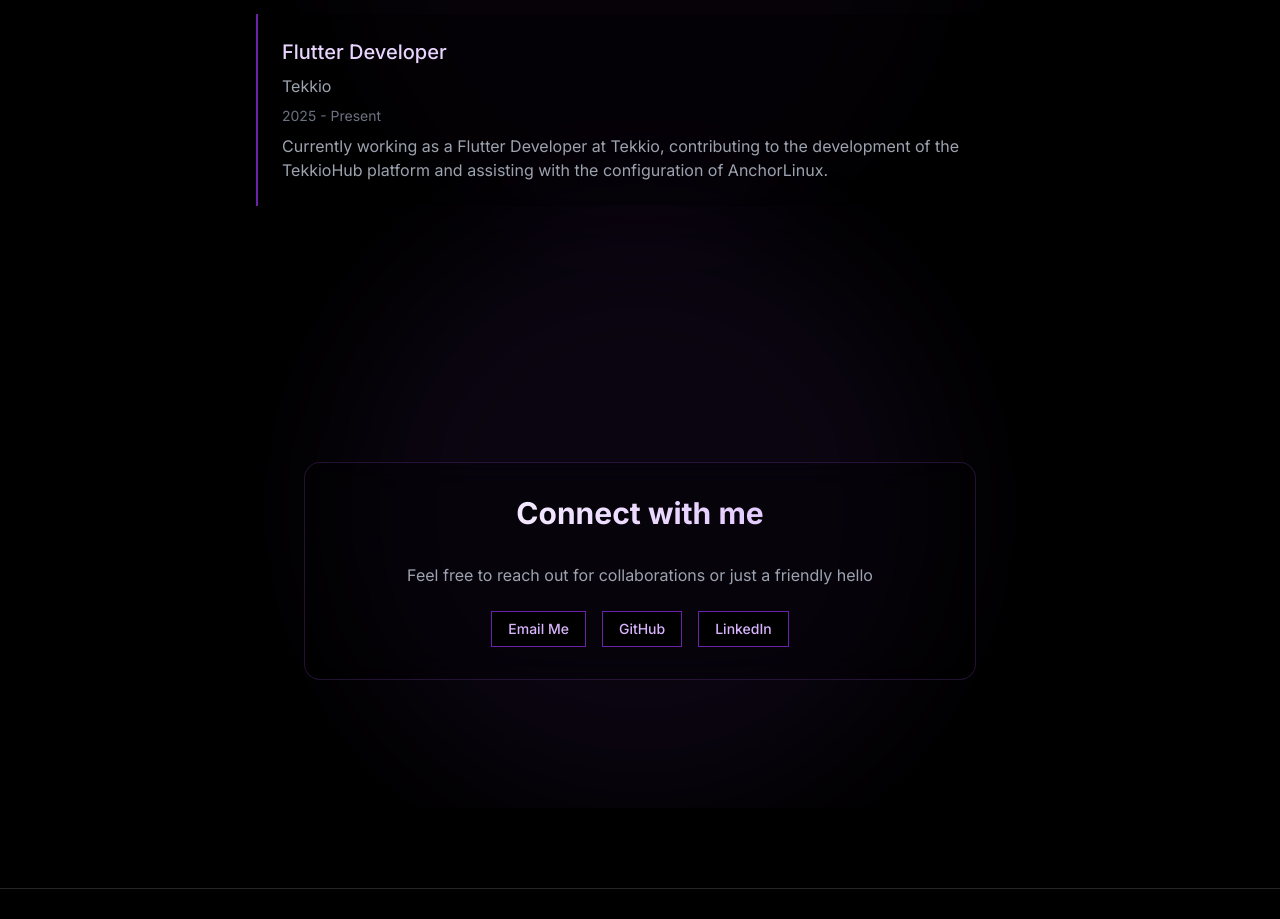
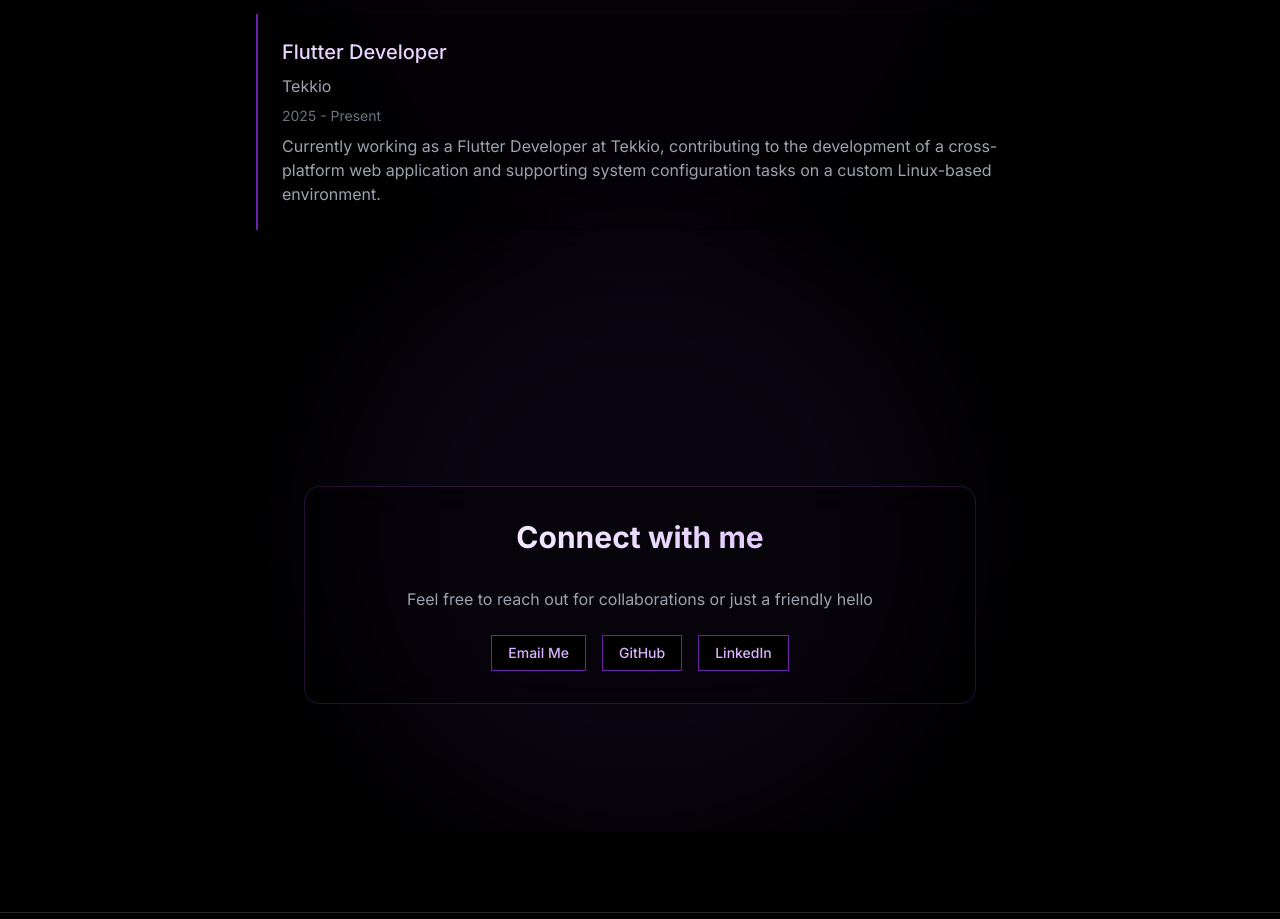
Before and after one commit to kolnlaviste/devfolio, a Next.js app: page / in a window 1280 px wide. Shown: the part 3160-4079 px from the top of the page. Built offline with nearby package versions, Linux system fonts and the light colour scheme.

Commit message:
added: rephrased new role's description to be more definite

```diff
--- a/src/app/page.tsx
+++ b/src/app/page.tsx
@@ -103,7 +103,7 @@
       title: "Flutter Developer",
       company: "Tekkio",
       period: "2025 - Present",
-      description: "Currently working as a Flutter Developer at Tekkio, contributing to the development of the TekkioHub platform and assisting with the configuration of AnchorLinux."
+      description: "Currently working as a Flutter Developer at Tekkio, contributing to the development of a cross-platform web application and supporting system configuration tasks on a custom Linux-based environment."
     }
   ];
 
```
